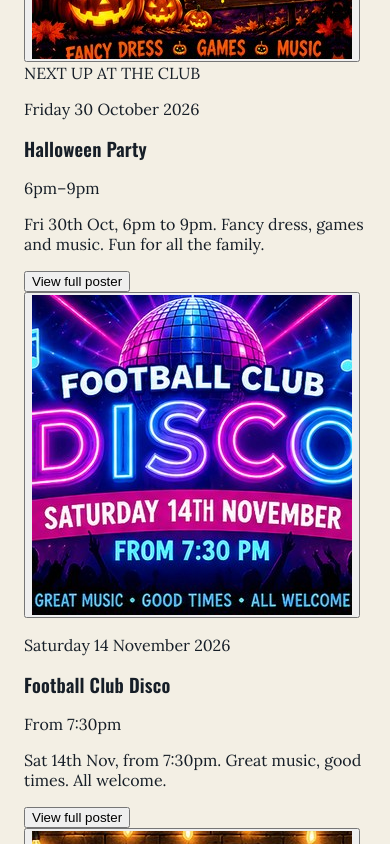
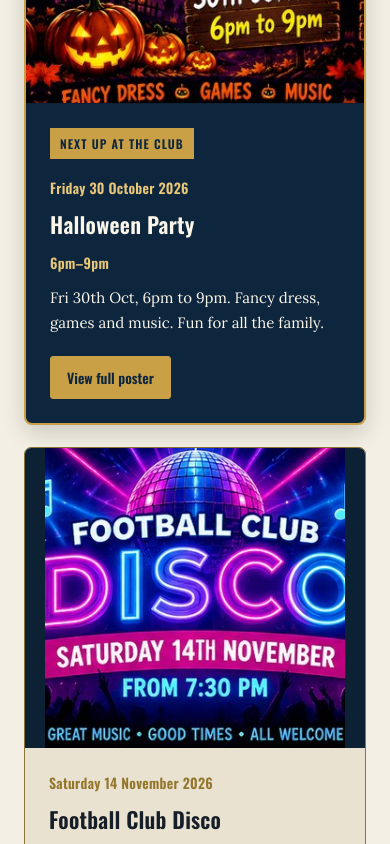
Before and after one commit to capeskp/WSSC-Webiste, an Eleventy site: page src/index.njk in a window 390 px wide. Shown: the part 2740-3584 px from the top of the page. Built offline with nearby package versions, Linux system fonts and the light colour scheme; Eleventy itself is replaced by a stand-in of ours; files that its build step writes are made by us from their sources.

Commit message:
Add styles for upcoming and featured events

```diff
--- a/src/assets/css/style.css
+++ b/src/assets/css/style.css
@@ -204,3 +204,38 @@
     .hero h1{max-width:100%;}
     .hero-actions{justify-content:center;}
   }
+
+  /* ---------- Featured and upcoming events ---------- */
+  .upcoming-events{margin-top:34px;}
+  .upcoming-heading{font-size:14px; margin-bottom:14px;}
+  .featured-event{display:grid; grid-template-columns:minmax(0,0.95fr) minmax(0,1.05fr); background:var(--felt-deep); color:#FBF6EA; border:2px solid var(--brass); border-radius:8px; overflow:hidden; box-shadow:0 8px 22px rgba(0,0,0,.16);}
+  .event-poster-button{padding:0; margin:0; border:0; background:transparent; cursor:zoom-in; display:block; width:100%; text-align:left;}
+  .featured-event .event-poster-button{height:100%; min-height:320px;}
+  .event-poster{width:100%; height:100%; object-fit:contain; background:rgba(0,0,0,.14);}
+  .featured-event .event-poster{max-height:510px;}
+  .event-card-info{padding:24px; min-width:0;}
+  .featured-event .event-card-info{padding:32px; align-self:center;}
+  .event-feature-label{display:inline-block; font:600 12px 'Oswald',sans-serif; letter-spacing:.09em; color:var(--felt-deep); background:var(--brass); padding:7px 10px; margin-bottom:18px;}
+  .event-card-date,.event-card-time{font:600 14px 'Oswald',sans-serif; letter-spacing:.02em; margin:0 0 10px;}
+  .featured-event .event-card-date,.featured-event .event-card-time{color:#E9C779;}
+  .event-card-title{font-size:clamp(22px,3vw,32px); margin:0 0 12px;}
+  .event-card-description{font-size:15px; line-height:1.7; margin:12px 0 20px;}
+  .event-view-poster{font:600 14px 'Oswald',sans-serif; cursor:pointer; border:1px solid var(--brass); background:var(--brass); color:var(--felt-deep); padding:10px 16px; border-radius:3px;}
+  .event-poster-button:focus-visible,.event-view-poster:focus-visible{outline:3px solid var(--brass); outline-offset:3px;}
+  .event-card-grid{display:grid; grid-template-columns:repeat(2,minmax(0,1fr)); gap:20px; margin-top:22px;}
+  .event-card-grid:empty{display:none;}
+  .event-card{background:var(--paper-warm); border:1px solid var(--wood); border-radius:7px; overflow:hidden; display:flex; flex-direction:column;}
+  .event-card .event-poster-button{height:260px; background:var(--felt-deep);}
+  .event-card .event-card-info{display:flex; flex-direction:column; flex:1;}
+  .event-card .event-card-date,.event-card .event-card-time{color:var(--brass-dark);}
+  .event-card .event-card-title{font-size:22px;}
+  .event-card .event-view-poster{align-self:flex-start; margin-top:auto;}
+  .event-empty-message{padding:22px; background:var(--paper-warm); border:1px dashed var(--wood); border-radius:6px;}
+  .event-empty-message[hidden]{display:none;}
+  @media (max-width:720px){
+    .featured-event{grid-template-columns:1fr;}
+    .featured-event .event-poster-button{height:340px; min-height:0;}
+    .featured-event .event-card-info{padding:24px;}
+    .event-card-grid{grid-template-columns:1fr;}
+    .event-card .event-poster-button{height:300px;}
+  }
```
